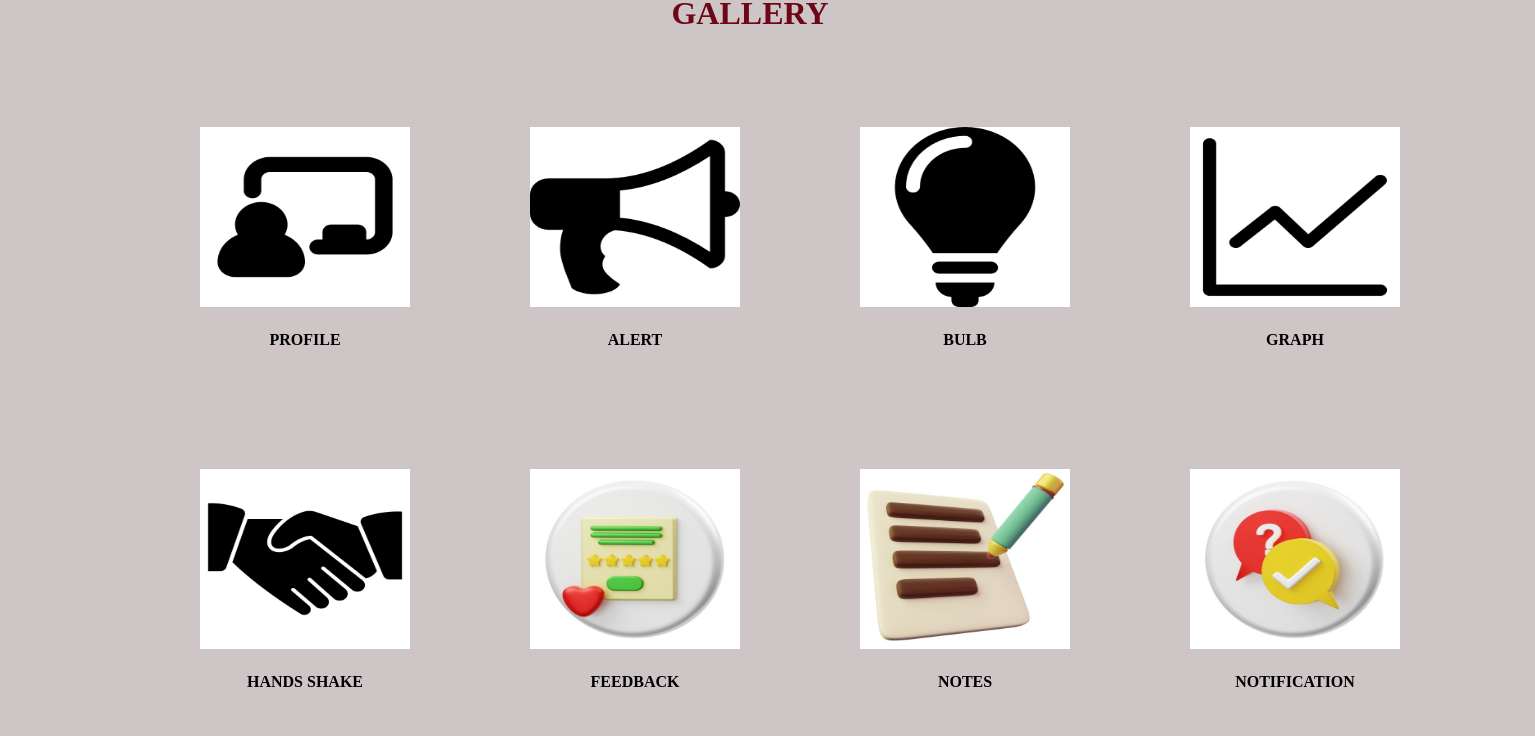
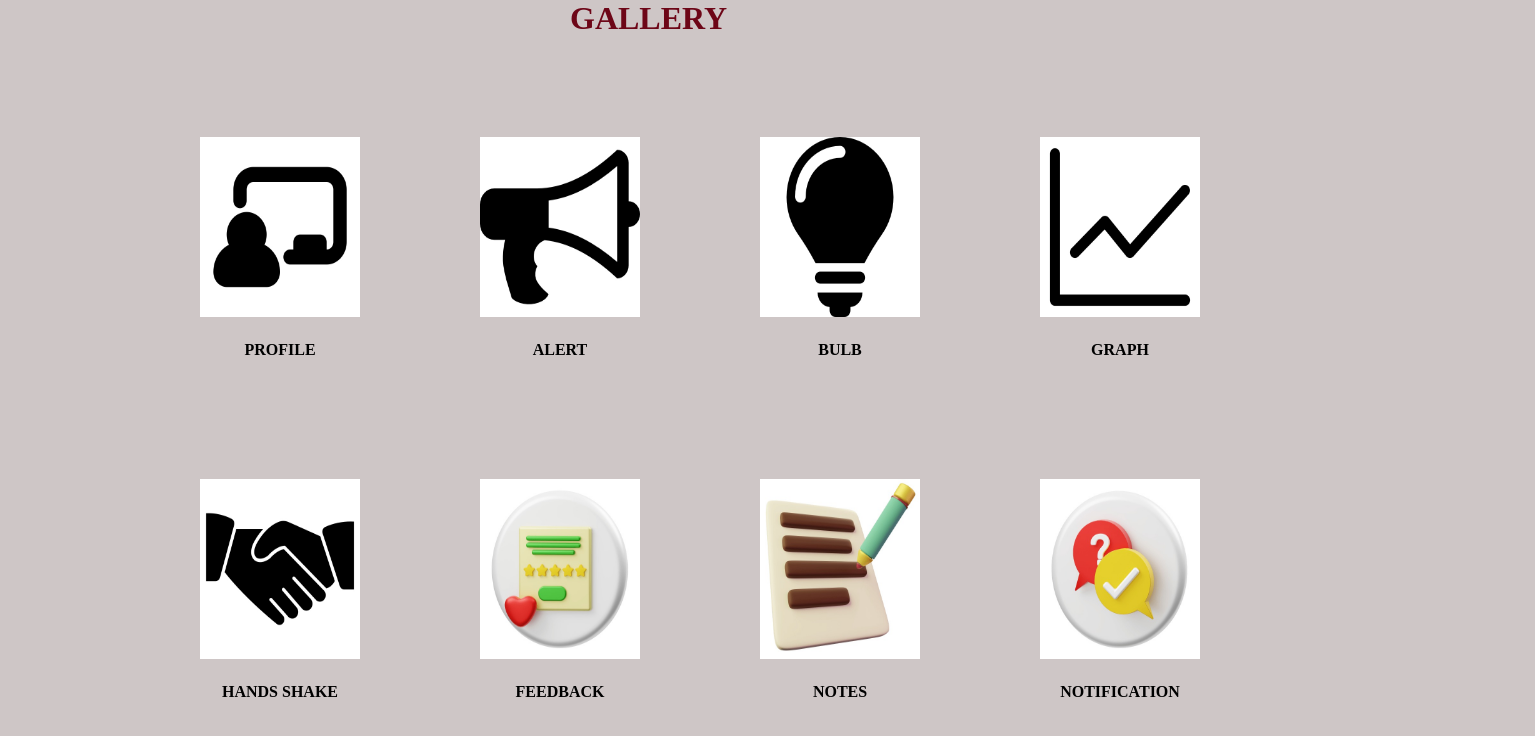
Before and after one commit to Neeraj4518/GALLERY, a plain HTML site: page index.html in a window 1280 px wide. Shown: the whole page, 1535 px wide, since content can reach past the window. Drawn offline with Linux system fonts and the light colour scheme.

Commit message:
Update style.css

```diff
--- a/CSS/style.css
+++ b/CSS/style.css
@@ -5,15 +5,16 @@
 }
 body {
     background-color: rgb(206, 198, 198);
-background-size: 100% 500px;
- width: 1500px;
-  height: 1050px;
+background-size: 100% 200px;
+  overflow-x: hidden;
+ width: 500px;
+  height: 500px;
 }
 h1 {
    text-align: center;
-    margin: -35PX;
+    margin: -30PX;
     color: rgb(109, 6, 23);
-    padding: 30px 680px;
+    padding: 30px 600px;
 }
 .cards {
     height: 250px;
@@ -25,7 +26,7 @@ h1 {
 .image img {
     background-size: 100% 400px;
     position:relative;
-    width: 250px;
+    width: 200px;
     height: 200px;
     padding: 10px 20px;
     margin: 10px -10px;
```
